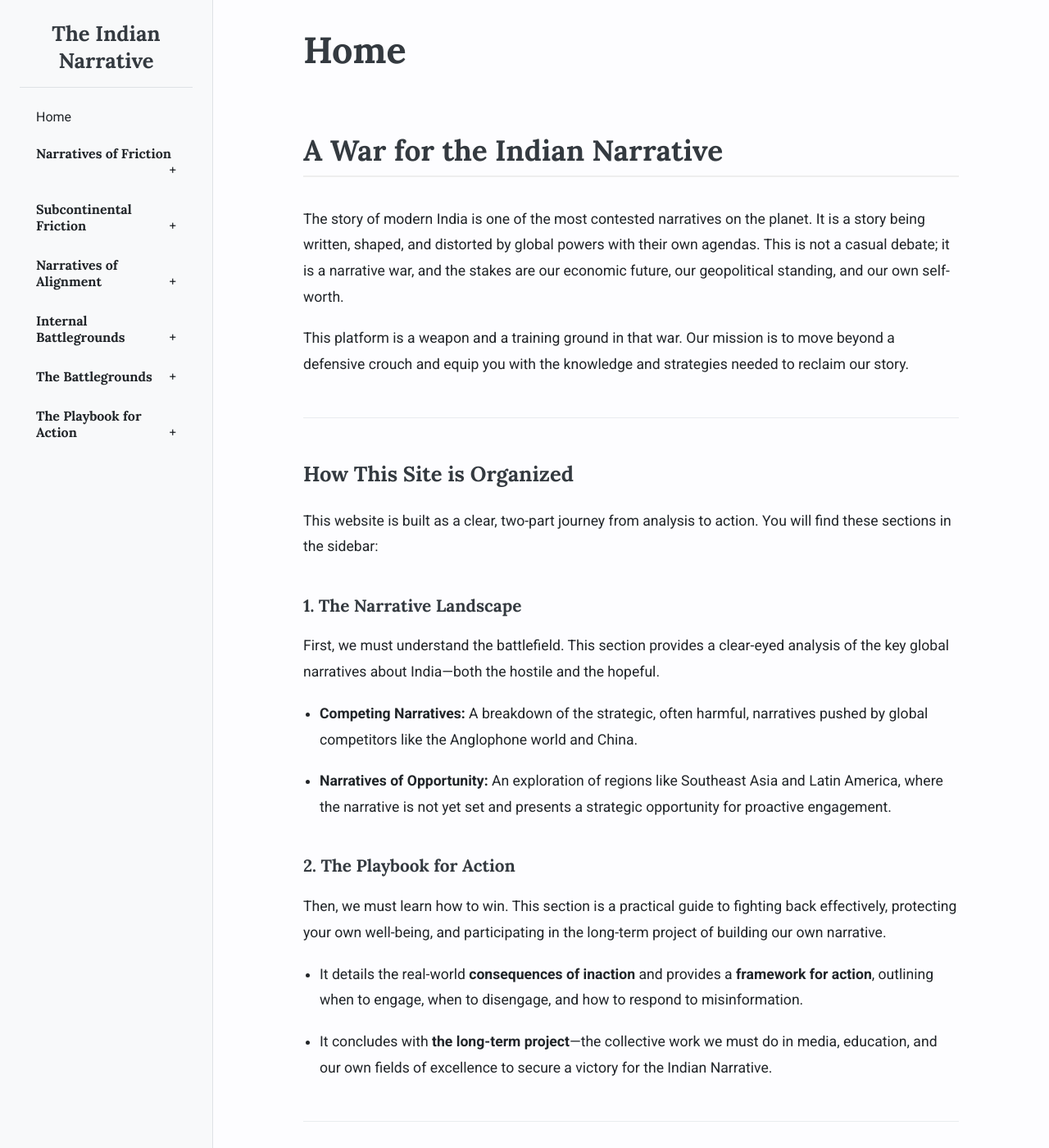
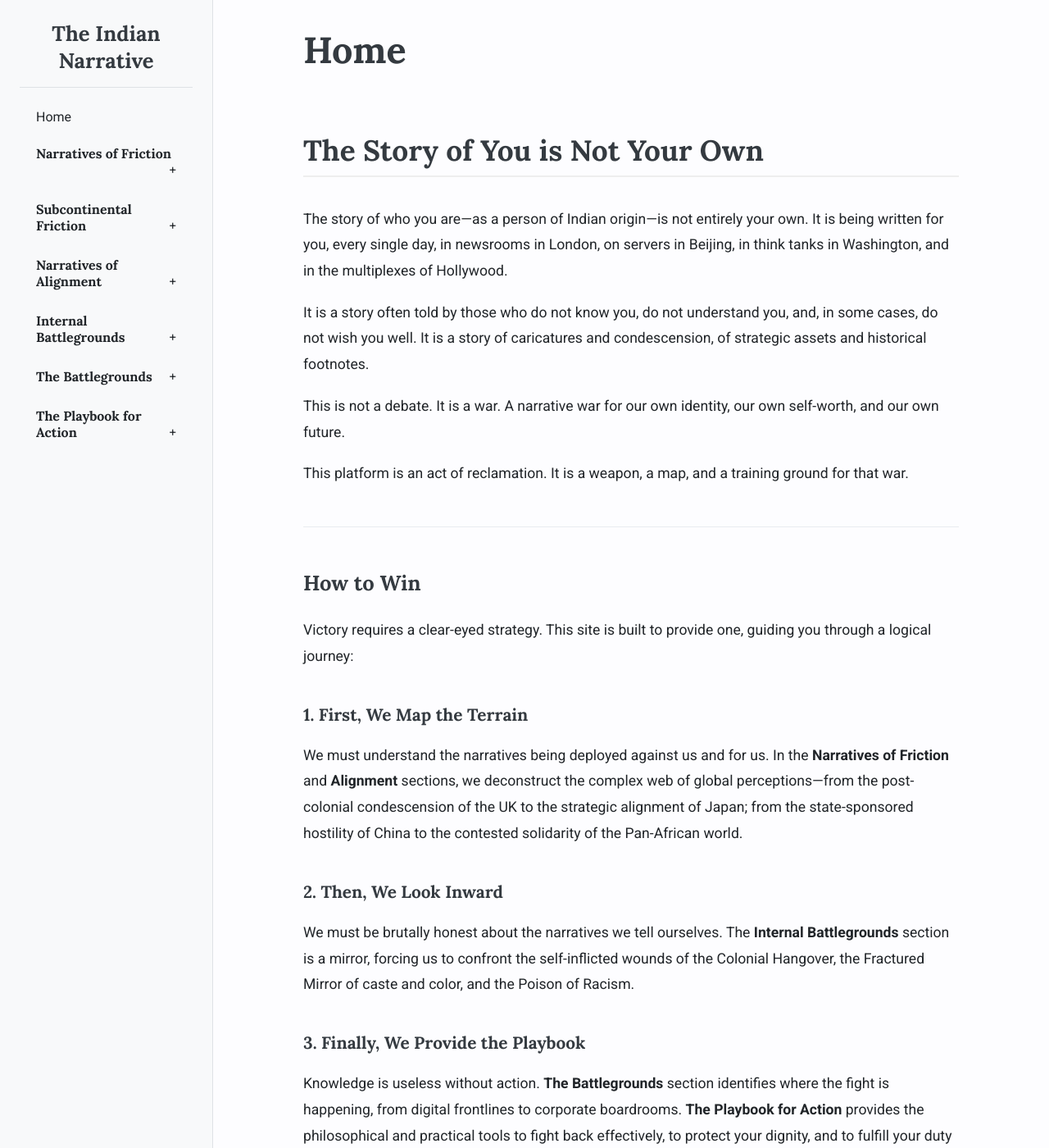
Before and after one commit to nodesman/indian-narrative, a Jekyll site: the page built from index.md, in a window 1280 px wide and 1400 px high. Shown: the whole window at 82% size. Built offline with Jekyll 4.4.1, drawn with Linux system fonts in a browser that asks for light colours; some of the changed text lies outside the part shown.

Commit message:
docs: Rewrite homepage for a more compelling narrative
- Overhauls the homepage content with a more literary, persuasive, and powerful voice.
- Frames the site's mission as an urgent 'call to arms' in the narrative war.
- Aims to immediately engage the visitor and convey the gravity and importance of the project.

```diff
--- a/index.md
+++ b/index.md
@@ -3,30 +3,33 @@ layout: default
 title: "Home"
 ---
 
-## A War for the Indian Narrative
+## The Story of You is Not Your Own
 
-The story of modern India is one of the most contested narratives on the planet. It is a story being written, shaped, and distorted by global powers with their own agendas. This is not a casual debate; it is a narrative war, and the stakes are our economic future, our geopolitical standing, and our own self-worth.
+The story of who you are—as a person of Indian origin—is not entirely your own. It is being written for you, every single day, in newsrooms in London, on servers in Beijing, in think tanks in Washington, and in the multiplexes of Hollywood.
 
-This platform is a weapon and a training ground in that war. Our mission is to move beyond a defensive crouch and equip you with the knowledge and strategies needed to reclaim our story.
+It is a story often told by those who do not know you, do not understand you, and, in some cases, do not wish you well. It is a story of caricatures and condescension, of strategic assets and historical footnotes.
+
+This is not a debate. It is a war. A narrative war for our own identity, our own self-worth, and our own future.
+
+This platform is an act of reclamation. It is a weapon, a map, and a training ground for that war.
 
 ---
 
-### How This Site is Organized
+### How to Win
 
-This website is built as a clear, two-part journey from analysis to action. You will find these sections in the sidebar:
+Victory requires a clear-eyed strategy. This site is built to provide one, guiding you through a logical journey:
 
-#### 1. The Narrative Landscape
-First, we must understand the battlefield. This section provides a clear-eyed analysis of the key global narratives about India—both the hostile and the hopeful.
+#### 1. First, We Map the Terrain
+We must understand the narratives being deployed against us and for us. In the **Narratives of Friction** and **Alignment** sections, we deconstruct the complex web of global perceptions—from the post-colonial condescension of the UK to the strategic alignment of Japan; from the state-sponsored hostility of China to the contested solidarity of the Pan-African world.
 
-*   **Competing Narratives:** A breakdown of the strategic, often harmful, narratives pushed by global competitors like the Anglophone world and China.
-*   **Narratives of Opportunity:** An exploration of regions like Southeast Asia and Latin America, where the narrative is not yet set and presents a strategic opportunity for proactive engagement.
+#### 2. Then, We Look Inward
+We must be brutally honest about the narratives we tell ourselves. The **Internal Battlegrounds** section is a mirror, forcing us to confront the self-inflicted wounds of the Colonial Hangover, the Fractured Mirror of caste and color, and the Poison of Racism.
 
-#### 2. The Playbook for Action
-Then, we must learn how to win. This section is a practical guide to fighting back effectively, protecting your own well-being, and participating in the long-term project of building our own narrative.
-
-*   It details the real-world **consequences of inaction** and provides a **framework for action**, outlining when to engage, when to disengage, and how to respond to misinformation.
-*   It concludes with **the long-term project**—the collective work we must do in media, education, and our own fields of excellence to secure a victory for the Indian Narrative.
+#### 3. Finally, We Provide the Playbook
+Knowledge is useless without action. **The Battlegrounds** section identifies where the fight is happening, from digital frontlines to corporate boardrooms. **The Playbook for Action** provides the philosophical and practical tools to fight back effectively, to protect your dignity, and to fulfill your duty as an individual in this generational struggle.
 
 ---
 
-Your journey begins with the sidebar. **Explore the landscape. Master the playbook. Reclaim the narrative.**
+The work is hard. It is generational. But it begins now, with the decision to no longer be a passive consumer of a story written by others.
+
+Welcome to the fight.
```
